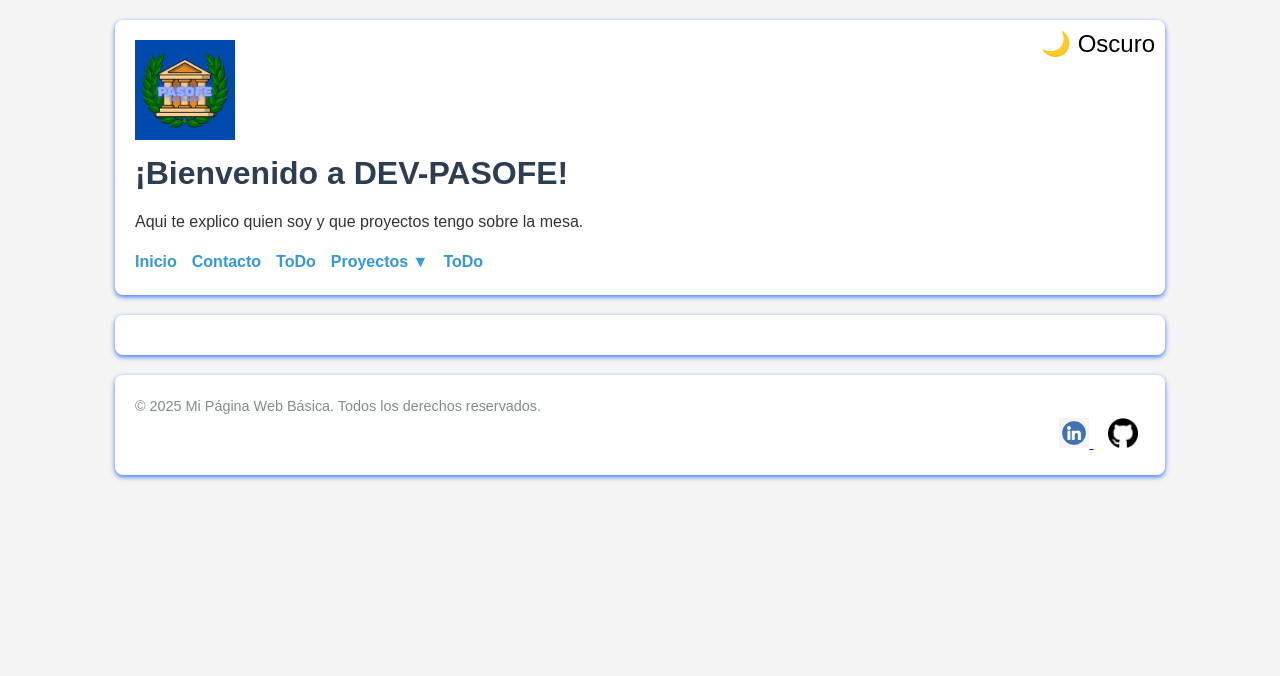
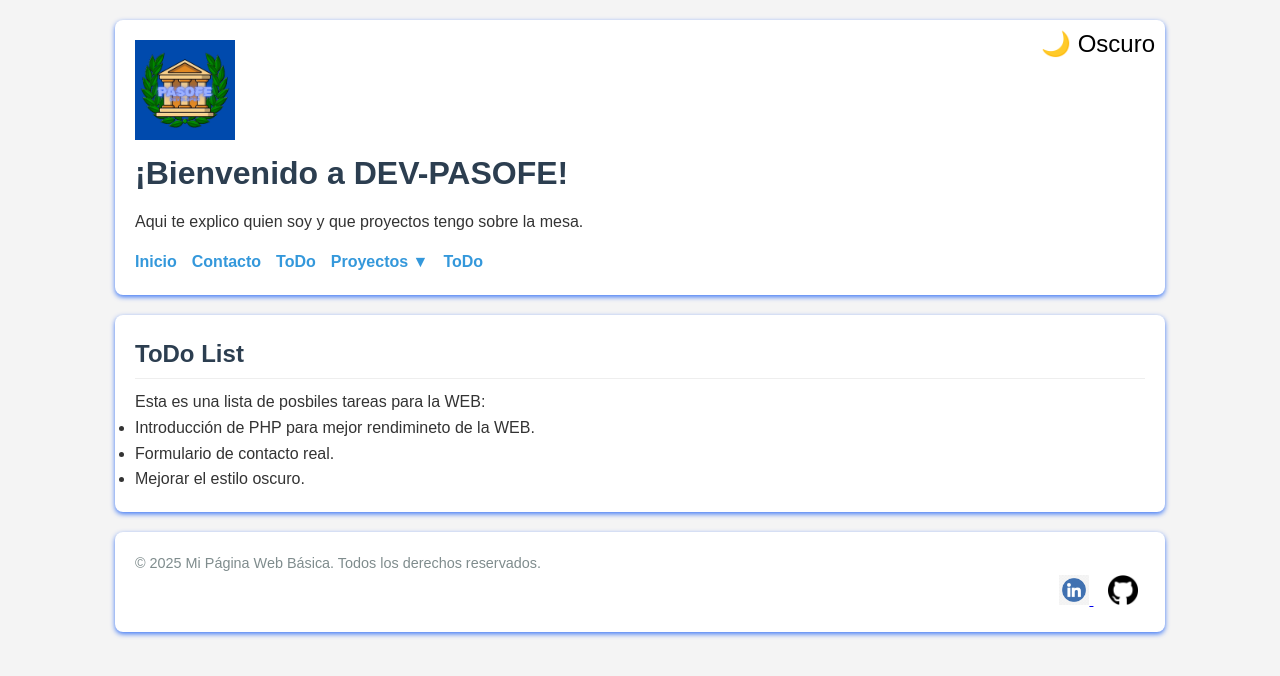
Before and after one commit to PabloSoriaFerrer11/webpasofe, a plain HTML site: page toDoList.html in a window 1280 px wide. Drawn offline with Linux system fonts and the light colour scheme.

Commit message:
Peuqueñas cosas

```diff
--- a/toDoList.html
+++ b/toDoList.html
@@ -44,6 +44,14 @@
     </header>
 
     <main>
+        <h2>ToDo List</h2>
+        <p>Esta es una lista de posbiles tareas para la WEB:</p>
+        <ul>
+            <li>Introducción de PHP para mejor rendimineto de la WEB.</li>
+            <li>Formulario de contacto real.</li>
+            <li>Mejorar el estilo oscuro.</li>
+
+        </ul>
     </main>
 
     <!-- Pie de página -->
```
Also changed, not shown: index.html (+6 -2 lines), projects/flutter_aam/aam_faqs.html (+1 -1 lines), projects/flutter_aam/aam_privatePolicy.html (+1 -2 lines).
